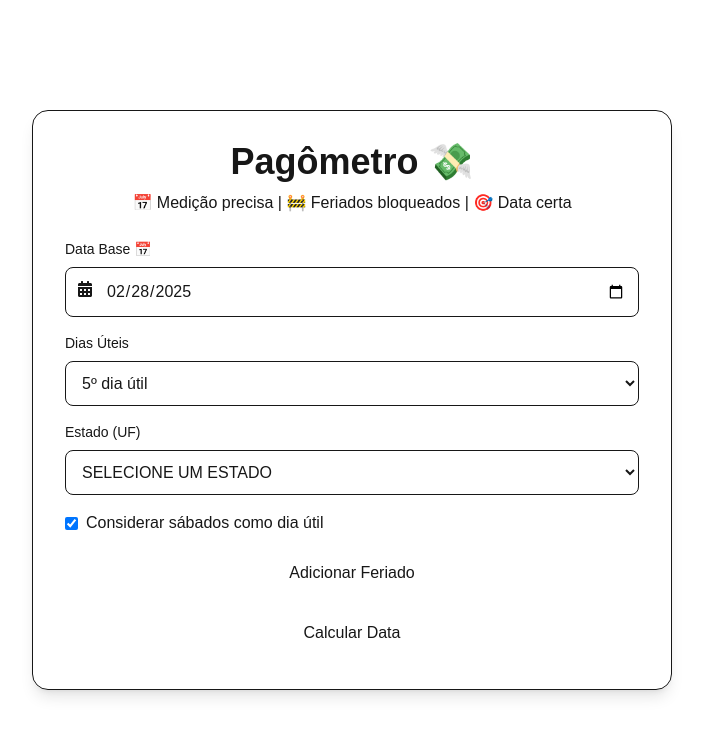
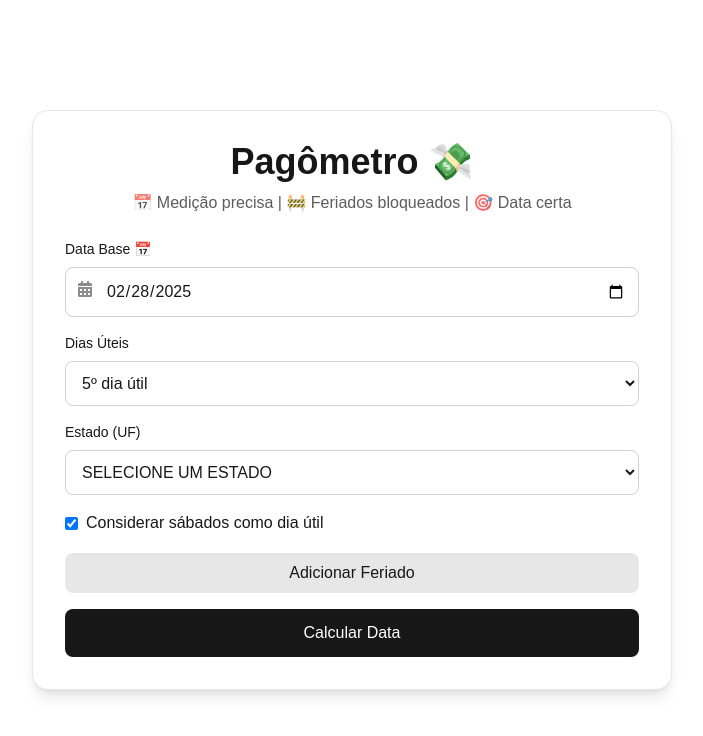
Before and after one commit to lopesleo/pagometro, a Next.js app: page / in a window 1280 px wide. Shown: the top 736 px of the page, without its empty margins (288-991 px from the left). Built offline with nearby package versions, Linux system fonts and the light colour scheme.

Commit message:
fix globals.css

```diff
--- a/src/app/globals.css
+++ b/src/app/globals.css
@@ -3,6 +3,13 @@
 :root {
   --background: #ffffff;
   --foreground: #171717;
+}
+
+@theme inline {
+  --color-background: var(--background);
+  --color-foreground: var(--foreground);
+  --font-sans: var(--font-geist-sans);
+  --font-mono: var(--font-geist-mono);
 }
 
 body {
```
